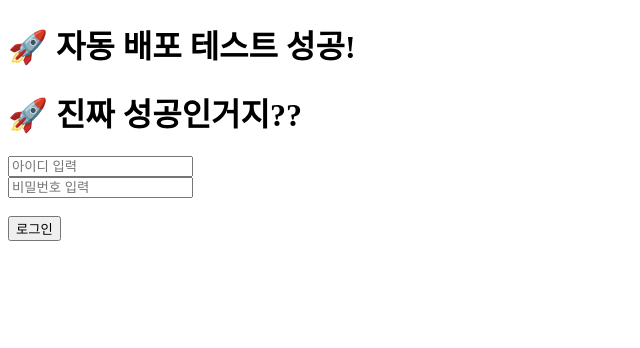
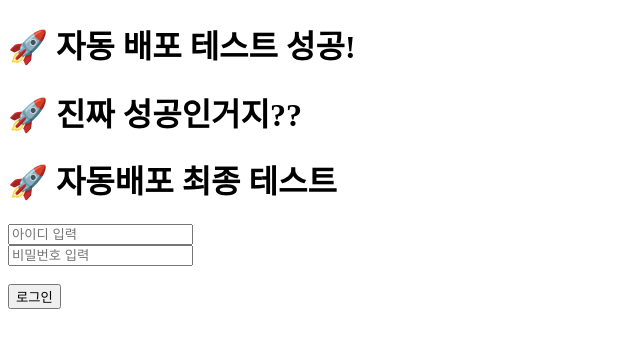
Before and after one commit to KYEONGJUN-LEE/deploy_test, a Flask app: page /login in a window 1280 px wide. Shown: the top 348 px of the page, without its empty margins (0-640 px from the left). Run offline with Flask 3, Linux system fonts and the light colour scheme.

Commit message:
문구 테스트용 커밋22222

```diff
--- a/templates/login.html
+++ b/templates/login.html
@@ -6,6 +6,7 @@
 <body>
   <h1 style="color:black">🚀 자동 배포 테스트 성공!</h1>
   <h1 style="color:black">🚀 진짜 성공인거지??</h1>
+  <h1 style="color:black">🚀 자동배포 최종 테스트</h1>
   <form method="post">
     <input type="text" name="username" placeholder="아이디 입력"><br>
     <input type="password" name="password" placeholder="비밀번호 입력"><br>
```
